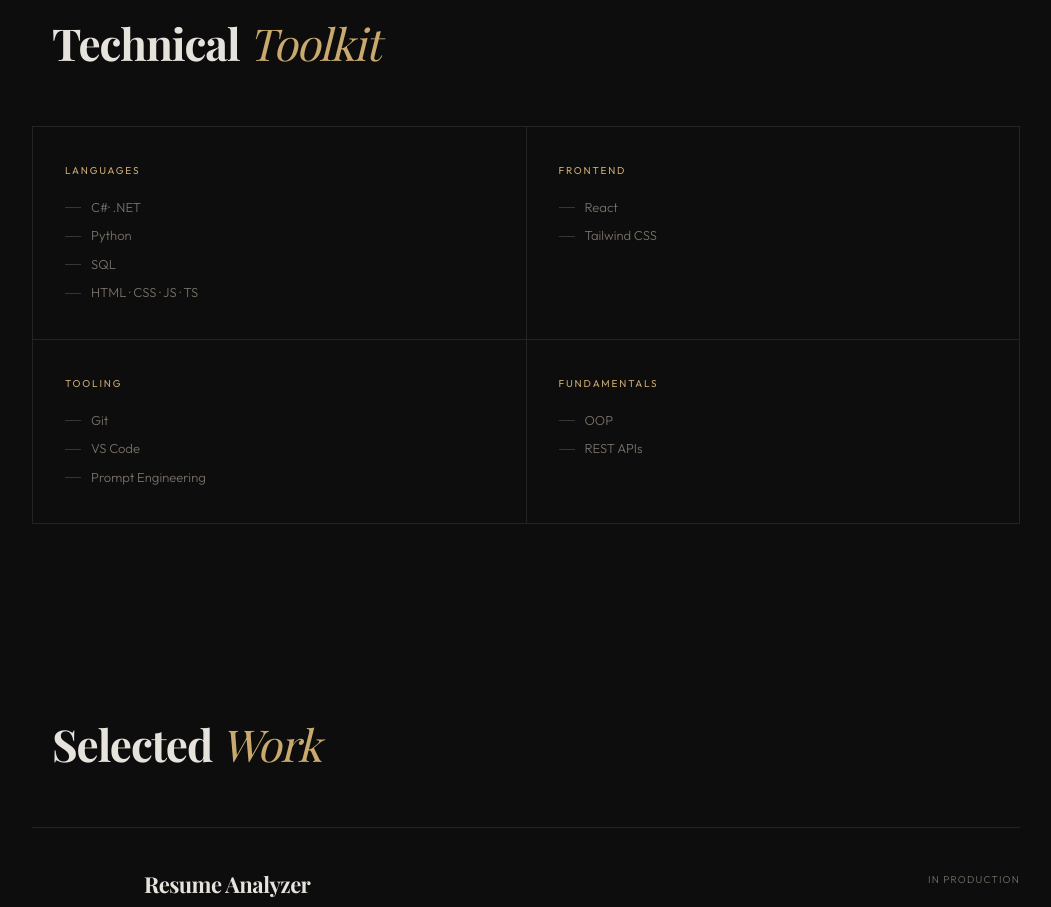
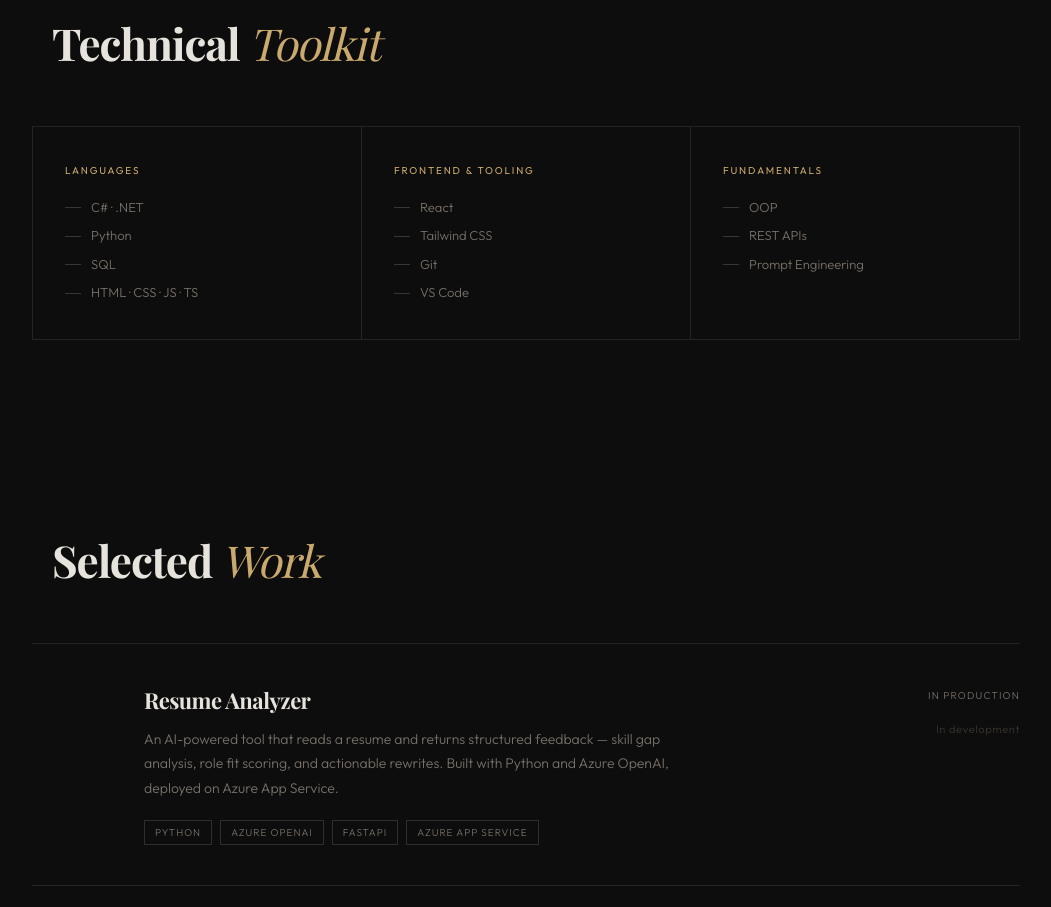
Before and after one commit to Itsasmile/Portfolio, a React (Vite) app: page / in a window 1280 px wide. Shown: the part 1680-2587 px from the top of the page, without its empty margins (114-1165 px from the left). Built offline with nearby package versions, Linux system fonts and the light colour scheme; a web font is replaced by a local one.

Commit message:
updated skills cells

```diff
--- a/src/components/Skills.jsx
+++ b/src/components/Skills.jsx
@@ -6,7 +6,7 @@ export default function Skills() {
     <section id="skills" className="max-w-[1100px] mx-auto px-14 py-24">
       <SectionHeader title="Technical" italic="Toolkit" />
 
-      <div className="grid grid-cols-1 md:grid-cols-2 gap-px bg-border border border-border reveal">
+      <div className="grid grid-cols-1 md:grid-cols-3 gap-px bg-border border border-border reveal">
         {SKILLS.map((group) => (
           <div
             key={group.label}
--- a/src/data/content.js
+++ b/src/data/content.js
@@ -24,19 +24,15 @@ export const CERTIFICATIONS = [
 export const SKILLS = [
   {
     label: 'Languages',
-    items: ['C#· .NET', 'Python', 'SQL', 'HTML · CSS · JS · TS'],
+    items: ['C# · .NET', 'Python', 'SQL', 'HTML · CSS · JS · TS'],
   },
   {
-    label: 'Frontend',
-    items: ['React', 'Tailwind CSS'],
-  },
-  {
-    label: 'Tooling',
-    items: ['Git', 'VS Code', 'Prompt Engineering'],
+    label: 'Frontend & Tooling',
+    items: ['React', 'Tailwind CSS', 'Git', 'VS Code'],
   },
   {
     label: 'Fundamentals',
-    items: ['OOP', 'REST APIs'],
+    items: ['OOP', 'REST APIs', 'Prompt Engineering'],
   },
 ]
 
```
